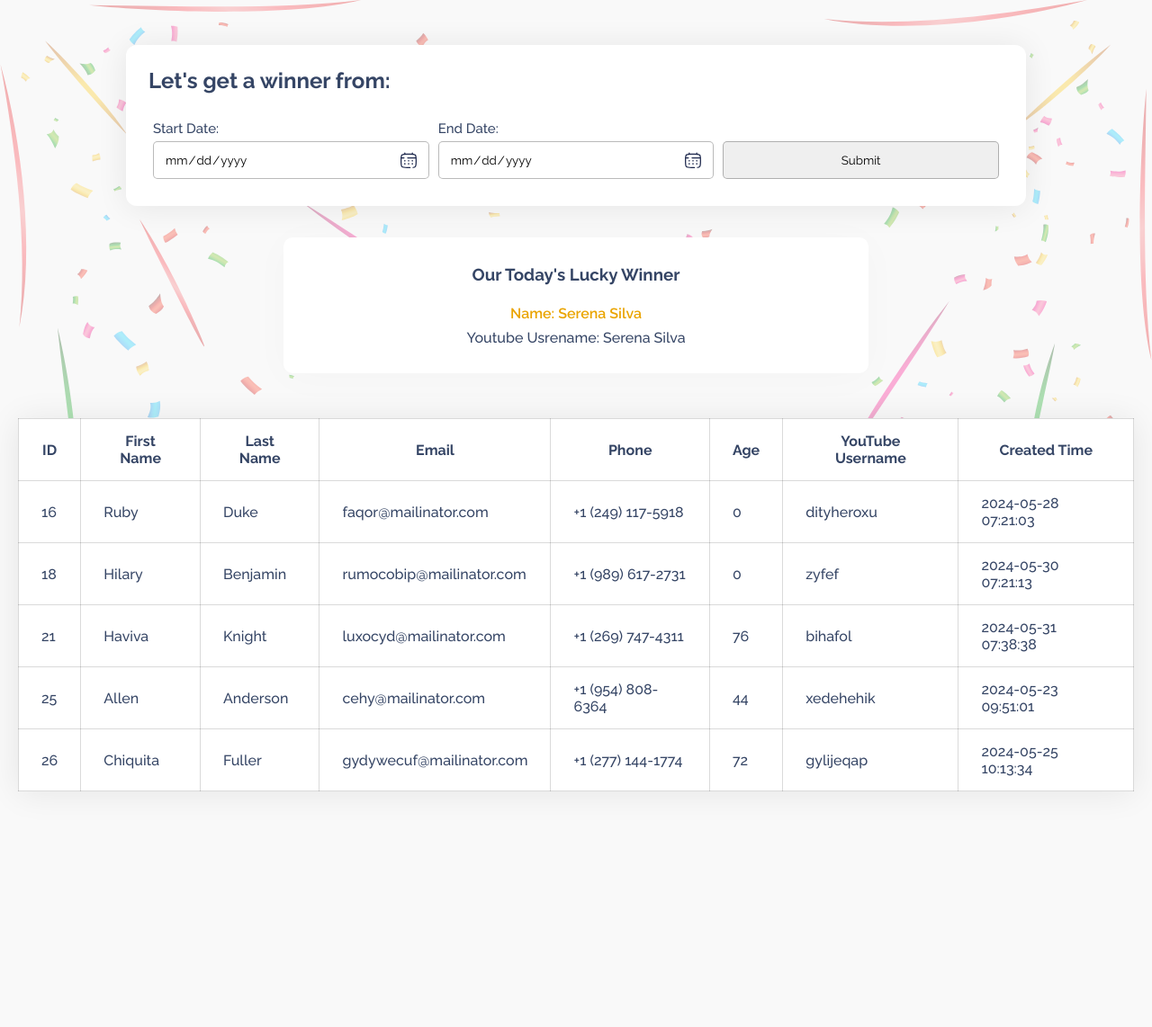
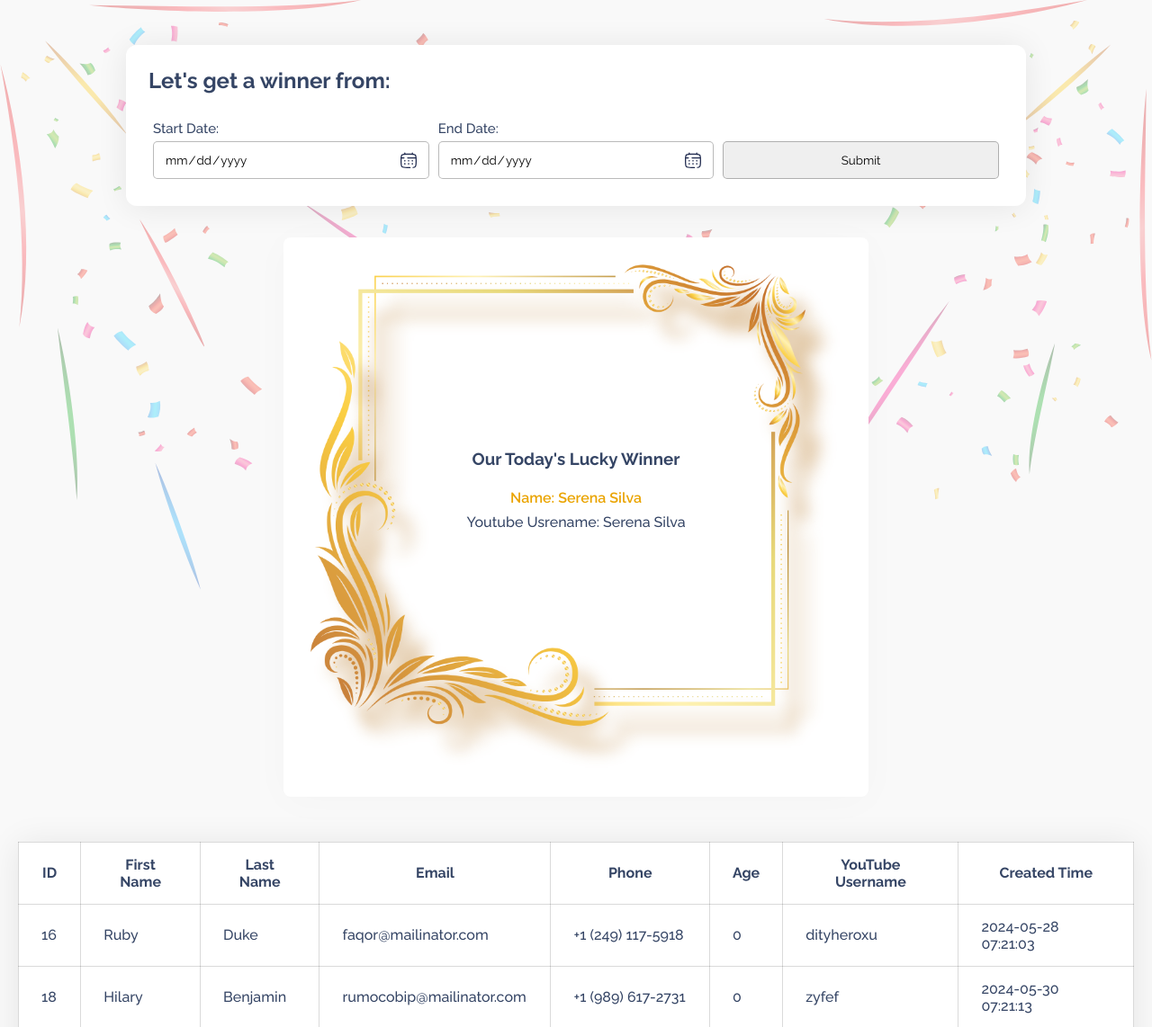
Before and after one commit to mdmunnaahmed/php-filter-user, a PHP site: page / in a window 1280 px wide. Shown: the top 1142 px of the page at 90% size. Before the commit the page ends 880 px from the top, so only its background shows below. Run offline with PHP 8.4, Linux system fonts and the light colour scheme.

Commit message:
winner card --added

```diff
--- a/index.php
+++ b/index.php
@@ -132,7 +132,7 @@
   .winner-card {
     position: relative;
     padding: 30px;
-    border-radius: 10px;
+    border-radius: 8px;
     max-width: 650px;
     width: 100%;
     box-shadow: 0 5px 45px #00000006;
@@ -145,16 +145,31 @@
     flex-direction: column;
     gap: 8px;
   }
+
   .winner-card h3 {
     text-align: center;
     margin-bottom: 15px;
   }
+
   .winner-details {
     font-size: 20px;
   }
+
   #userName {
     color: #eaa400;
     font-weight: 600;
+  }
+  .winner-card .inner-content {
+    position: absolute;
+    left: 0;
+    right: 0;
+    top: 0;
+    bottom: 0;
+    display: flex;
+    flex-direction: column;
+    justify-content: center;
+    gap: 8px;
+    margin-bottom: 60px;
   }
 </style>
 
@@ -212,9 +227,12 @@
     </div>
     <div id="loader"></div>
     <div class="winner-card">
-      <h3>Our Today's Lucky Winner</h3>
-      <div id="userName">Name: Serena Silva</div>
-      <div id="ytUsername">Youtube Usrename: Serena Silva</div>
+      <img src="./assets/frame.png" alt="frame" class="frame">
+      <div class="inner-content">
+        <h3>Our Today's Lucky Winner</h3>
+        <div id="userName">Name: Serena Silva</div>
+        <div id="ytUsername">Youtube Usrename: Serena Silva</div>
+      </div>
     </div>
     <div id="results">
       <table>
```
Also changed, not shown: assets/frame.png (added).
